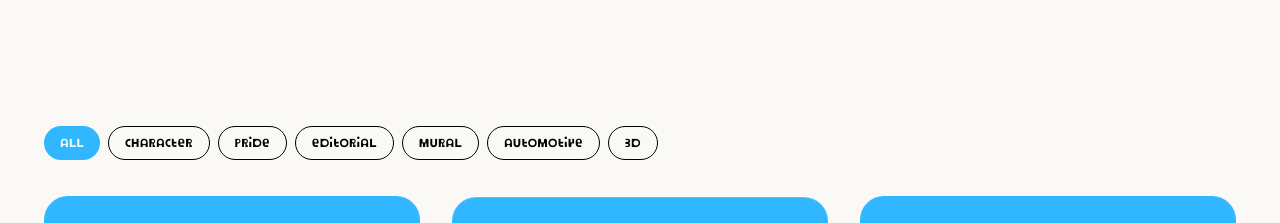
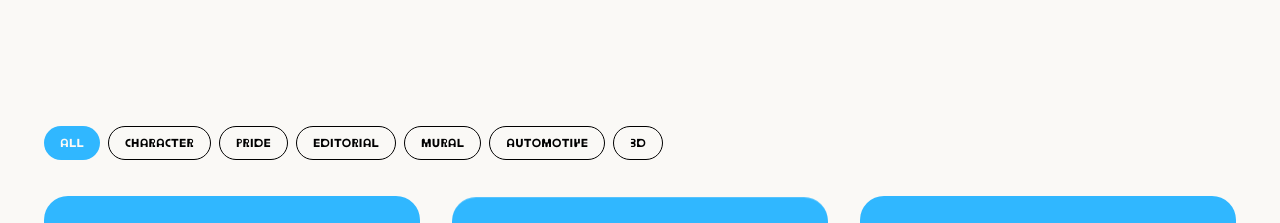
Before and after one commit to jshmck/josh-mckenna-portfolio, a Next.js app: page / in a window 1280 px wide. Shown: the part 1440-1663 px from the top of the page. Built offline with nearby package versions, Linux system fonts and the light colour scheme.

Commit message:
fix(work): revert filter chips to plain uppercase
The lowercase-letter quirk read as a mistake at chip scale rather
than a deliberate brand detail -- same call already made for the
project prev/next nav. Back to CSS uppercase, no toWaldeckCase().

```diff
--- a/components/work/work-gallery.tsx
+++ b/components/work/work-gallery.tsx
@@ -4,7 +4,6 @@ import { useMemo, useState } from "react";
 
 import { ProjectCard } from "@/components/work/project-card";
 import type { ImageRatio, Project, ProjectCategory } from "@/lib/projects";
-import { toWaldeckCase } from "@/lib/waldeck-case";
 
 type WorkGalleryProps = {
   projects: Project[];
@@ -53,10 +52,9 @@ const prideStripeGradient = `linear-gradient(to bottom, ${PRIDE_STRIPES.map(
  * scale used on plain text links — this is a filled/outlined pill like
  * that button, not a bare link.
  *
- * Label goes through toWaldeckCase() rather than a CSS `uppercase` class
- * (same as every other chip below) — the site's universal Waldeck-casing
- * quirk needs literal per-letter case in the rendered text, which a CSS
- * transform can't produce.
+ * Plain CSS `uppercase`, not toWaldeckCase() — tried the lowercase quirk
+ * here too, but at chip scale it read as a mistake rather than a
+ * deliberate brand detail. Same exemption as the project prev/next nav.
  */
 function PrideFilterButton({
   active,
@@ -70,7 +68,7 @@ function PrideFilterButton({
       type="button"
       onClick={onClick}
       aria-pressed={active}
-      className={`font-display group relative overflow-hidden rounded-full px-4 py-2 text-[11px] font-medium tracking-[0.02em] transition-all duration-500 ease-[cubic-bezier(0.34,1.56,0.64,1)] hover:scale-105 ${
+      className={`font-display group relative overflow-hidden rounded-full px-4 py-2 text-[11px] font-medium uppercase tracking-[0.02em] transition-all duration-500 ease-[cubic-bezier(0.34,1.56,0.64,1)] hover:scale-105 ${
         active
           ? "bg-brand text-canvas"
           : "border border-ink text-ink-muted hover:border-transparent hover:text-ink"
@@ -90,7 +88,7 @@ function PrideFilterButton({
         style={{ inset: `${PRIDE_RINGS.length * 2}px`, background: prideStripeGradient }}
       />
       <span className="relative z-10 transition-colors duration-300 group-hover:text-black">
-        {toWaldeckCase("Pride")}
+        Pride
       </span>
     </button>
   );
@@ -131,13 +129,13 @@ export function WorkGallery({ projects, categories }: WorkGalleryProps) {
               type="button"
               onClick={() => setFilter(option)}
               aria-pressed={active}
-              className={`font-display rounded-full px-4 py-2 text-[11px] font-medium tracking-[0.02em] transition-all duration-500 ease-[cubic-bezier(0.34,1.56,0.64,1)] hover:scale-105 ${
+              className={`font-display rounded-full px-4 py-2 text-[11px] font-medium uppercase tracking-[0.02em] transition-all duration-500 ease-[cubic-bezier(0.34,1.56,0.64,1)] hover:scale-105 ${
                 active
                   ? "bg-brand text-canvas"
                   : "border border-ink text-ink-muted hover:border-brand hover:text-brand"
               }`}
             >
-              {toWaldeckCase(option)}
+              {option}
             </button>
           );
         })}
```
